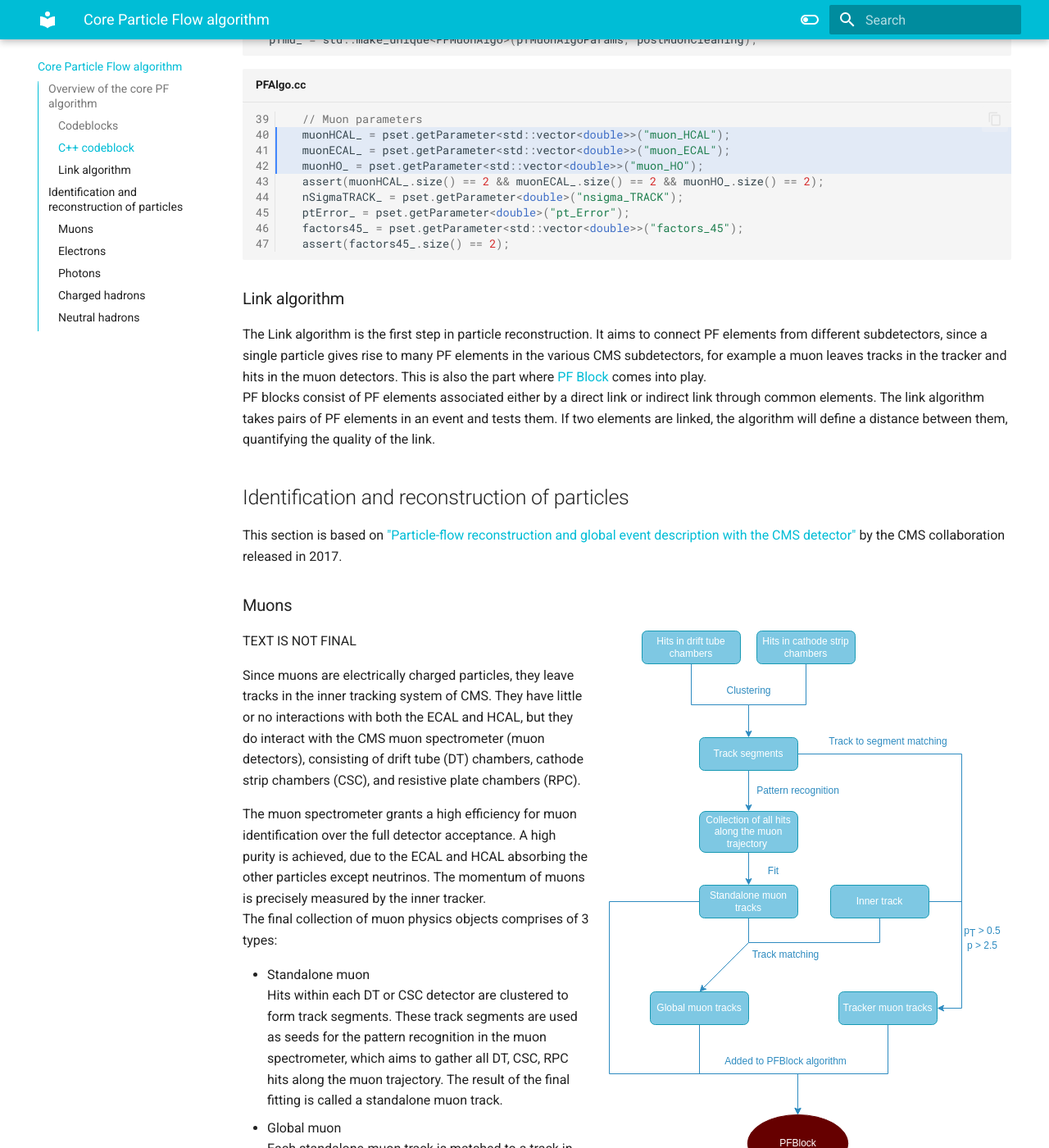
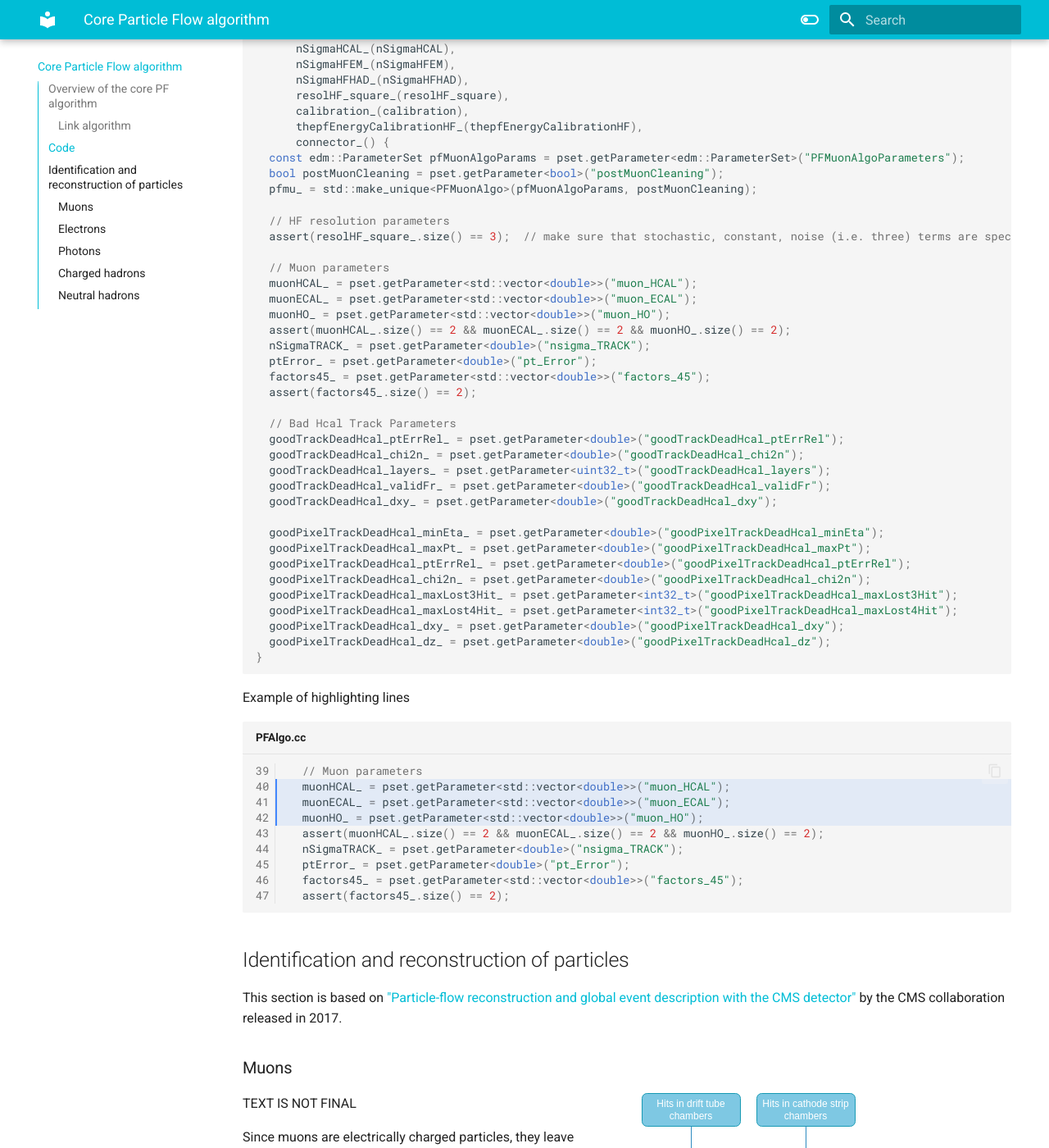
Before and after one commit to nseeba/PF-documentation, an MkDocs documentation site: the page built from docs/corepf.md, in a window 1280 px wide and 1400 px high, scrolled down 1412 px. Shown: the whole window at 82% size. Built offline with MkDocs 1.6.1 and Material for MkDocs 9.7.7, drawn with Linux system fonts in a browser that asks for light colours; formulas are drawn with MathJax 3; some of the changed text lies outside the part shown.

Commit message:
text updates

````diff
--- a/docs/corepf.md
+++ b/docs/corepf.md
@@ -10,11 +10,15 @@
 
 Add here also a flowchart that shows how code elements are connected.
 
-### Codeblocks
+### Link algorithm
+The Link algorithm is the first step in particle reconstruction. It aims to connect PF elements from different subdetectors, since a single particle gives rise to many PF elements in the various CMS subdetectors, for example a muon leaves tracks in the tracker and hits in the muon detectors. This is also the part where [PF Block](pfblock.md) comes into play.
+<br>
+PF blocks consist of PF elements associated either by a direct link or indirect link through common elements. The link algorithm takes pairs of PF elements in an event and tests them. If two elements are linked, the algorithm will define a distance between them, quantifying the quality of the link.
+
+## Code
 
 Test `PFAlgo::PFAlgo`
 
-### C++ codeblock
 PLACEHOLDER
 
 ```c++ title="PFAlgo.cc"
@@ -38,8 +42,38 @@
   const edm::ParameterSet pfMuonAlgoParams = pset.getParameter<edm::ParameterSet>("PFMuonAlgoParameters");
   bool postMuonCleaning = pset.getParameter<bool>("postMuonCleaning");
   pfmu_ = std::make_unique<PFMuonAlgo>(pfMuonAlgoParams, postMuonCleaning);
+
+  // HF resolution parameters
+  assert(resolHF_square_.size() == 3);  // make sure that stochastic, constant, noise (i.e. three) terms are specified.
+
+  // Muon parameters
+  muonHCAL_ = pset.getParameter<std::vector<double>>("muon_HCAL");
+  muonECAL_ = pset.getParameter<std::vector<double>>("muon_ECAL");
+  muonHO_ = pset.getParameter<std::vector<double>>("muon_HO");
+  assert(muonHCAL_.size() == 2 && muonECAL_.size() == 2 && muonHO_.size() == 2);
+  nSigmaTRACK_ = pset.getParameter<double>("nsigma_TRACK");
+  ptError_ = pset.getParameter<double>("pt_Error");
+  factors45_ = pset.getParameter<std::vector<double>>("factors_45");
+  assert(factors45_.size() == 2);
+
+  // Bad Hcal Track Parameters
+  goodTrackDeadHcal_ptErrRel_ = pset.getParameter<double>("goodTrackDeadHcal_ptErrRel");
+  goodTrackDeadHcal_chi2n_ = pset.getParameter<double>("goodTrackDeadHcal_chi2n");
+  goodTrackDeadHcal_layers_ = pset.getParameter<uint32_t>("goodTrackDeadHcal_layers");
+  goodTrackDeadHcal_validFr_ = pset.getParameter<double>("goodTrackDeadHcal_validFr");
+  goodTrackDeadHcal_dxy_ = pset.getParameter<double>("goodTrackDeadHcal_dxy");
+
+  goodPixelTrackDeadHcal_minEta_ = pset.getParameter<double>("goodPixelTrackDeadHcal_minEta");
+  goodPixelTrackDeadHcal_maxPt_ = pset.getParameter<double>("goodPixelTrackDeadHcal_maxPt");
+  goodPixelTrackDeadHcal_ptErrRel_ = pset.getParameter<double>("goodPixelTrackDeadHcal_ptErrRel");
+  goodPixelTrackDeadHcal_chi2n_ = pset.getParameter<double>("goodPixelTrackDeadHcal_chi2n");
+  goodPixelTrackDeadHcal_maxLost3Hit_ = pset.getParameter<int32_t>("goodPixelTrackDeadHcal_maxLost3Hit");
+  goodPixelTrackDeadHcal_maxLost4Hit_ = pset.getParameter<int32_t>("goodPixelTrackDeadHcal_maxLost4Hit");
+  goodPixelTrackDeadHcal_dxy_ = pset.getParameter<double>("goodPixelTrackDeadHcal_dxy");
+  goodPixelTrackDeadHcal_dz_ = pset.getParameter<double>("goodPixelTrackDeadHcal_dz");
+}
 ```
-
+Example of highlighting lines
 ```c++ hl_lines="2 3 4" linenums="39" title="PFAlgo.cc"
   // Muon parameters
   muonHCAL_ = pset.getParameter<std::vector<double>>("muon_HCAL");
@@ -51,11 +85,6 @@
   factors45_ = pset.getParameter<std::vector<double>>("factors_45");
   assert(factors45_.size() == 2);
 ```
-
-### Link algorithm
-The Link algorithm is the first step in particle reconstruction. It aims to connect PF elements from different subdetectors, since a single particle gives rise to many PF elements in the various CMS subdetectors, for example a muon leaves tracks in the tracker and hits in the muon detectors. This is also the part where [PF Block](pfblock.md) comes into play.
-<br>
-PF blocks consist of PF elements associated either by a direct link or indirect link through common elements. The link algorithm takes pairs of PF elements in an event and tests them. If two elements are linked, the algorithm will define a distance between them, quantifying the quality of the link.
 
 ## Identification and reconstruction of particles
 This section is based on <a href="https://arxiv.org/pdf/1706.04965.pdf" target="_blank" rel="noopener">"Particle-flow reconstruction and global event description with the CMS detector"</a> by the CMS collaboration released in 2017.
--- a/docs/pfblock.md
+++ b/docs/pfblock.md
@@ -1,2 +1,36 @@
 # Particle Flow Block algorithm
-Test
+Add overall flowcharts of the PFBlock algo, both physical and code
+
+## Overview of the PFBlock algorithm
+PF blocks are collections of PF elements that are connected either through a direct link or an indirect link through common elements.
+
+In each PF block the identification and reconstruction sequence proceeds as so:
+
+1. Muon candidates are identified and reconstructed and the corresponding PF elements are removed from the PF block.
+2. Electron identification and reconstruction with the aim of collecting the energy of all bremsstrahlung photons. Energetic and isolated photons, both converted and unconverted, are also identified here. Corresponding tracks and ECAL or preshower clusters are removed from further consideration.
+3. The remaining elements in the PF block are then subject to a cross-identification of charged hadrons, neutral hadrons, and photons, arising from parton fragmentation, hadronization, and decays in jets.
+4. Nuclear interactions coming from hadrons create secondary particles. These hadrons are identified and reconstructed.
+5. When the global event description becomes available, meaning when all blocks have been processed and all particles identified, the reconstructed event is revisited by a post-processing step.
+
+So in conclusion particles are dealt with in this order: muons, electrons, hadrons, photons, nuclear interactions. When one of them is processed, the corresponding tracks-clusters-links are removed from further consideration.
+<br>
+One can think like this -  LINKS-BLOCKS-PARTICLES.
+
+## Code
+PLACEHOLDER
+```c++ title="PFBlockAlgo.cc"
+PFBlockAlgo::PFBlockAlgo()
+    : debug_(false),
+      elementTypes_({INIT_ENTRY(PFBlockElement::TRACK),
+                     INIT_ENTRY(PFBlockElement::PS1),
+                     INIT_ENTRY(PFBlockElement::PS2),
+                     INIT_ENTRY(PFBlockElement::ECAL),
+                     INIT_ENTRY(PFBlockElement::HCAL),
+                     INIT_ENTRY(PFBlockElement::GSF),
+                     INIT_ENTRY(PFBlockElement::BREM),
+                     INIT_ENTRY(PFBlockElement::HFEM),
+                     INIT_ENTRY(PFBlockElement::HFHAD),
+                     INIT_ENTRY(PFBlockElement::SC),
+                     INIT_ENTRY(PFBlockElement::HO),
+                     INIT_ENTRY(PFBlockElement::HGCAL)}) {}
+```
--- a/mkdocs.yml
+++ b/mkdocs.yml
@@ -46,6 +46,7 @@
       emoji_generator: !!python/name:materialx.emoji.to_svg
 
 extra_javascript:
+  - https://cdnjs.cloudflare.com/ajax/libs/mathjax/2.7.4/MathJax.js?config=TeX-AMS-MML_HTMLorMML
   - assets/javascript/glightbox.min.js
 
 extra_css:
````
Also changed, not shown: docs/assets/cmsslice.png, docs/assets/mutrack.drawio.svg.
